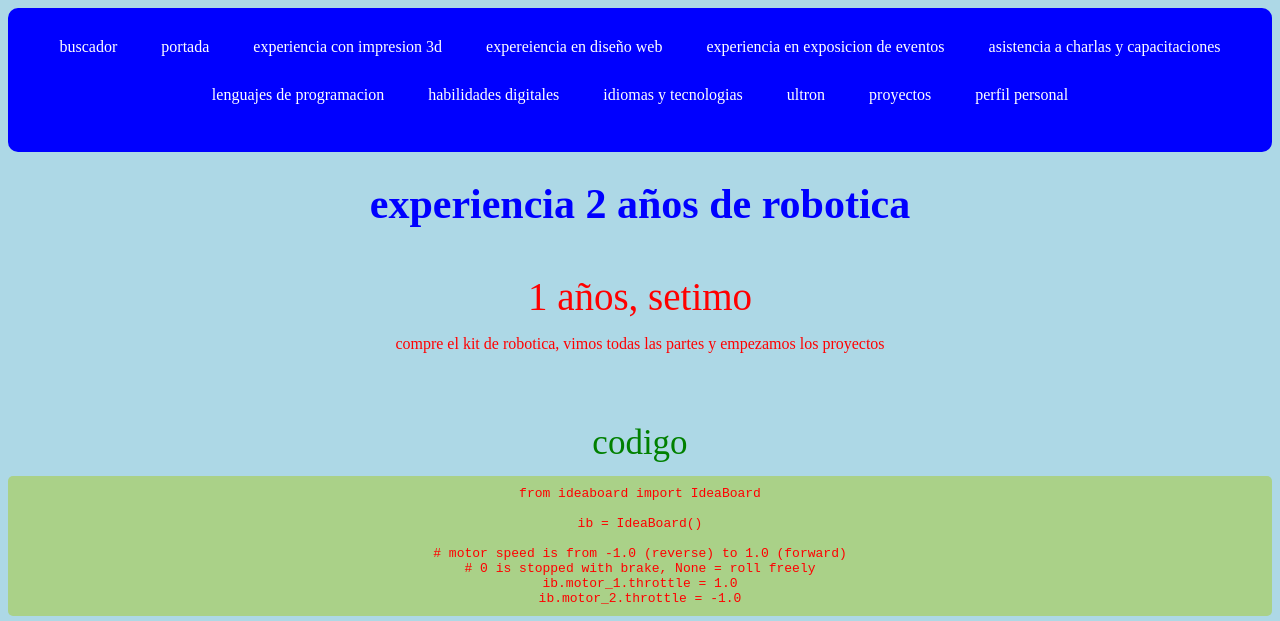
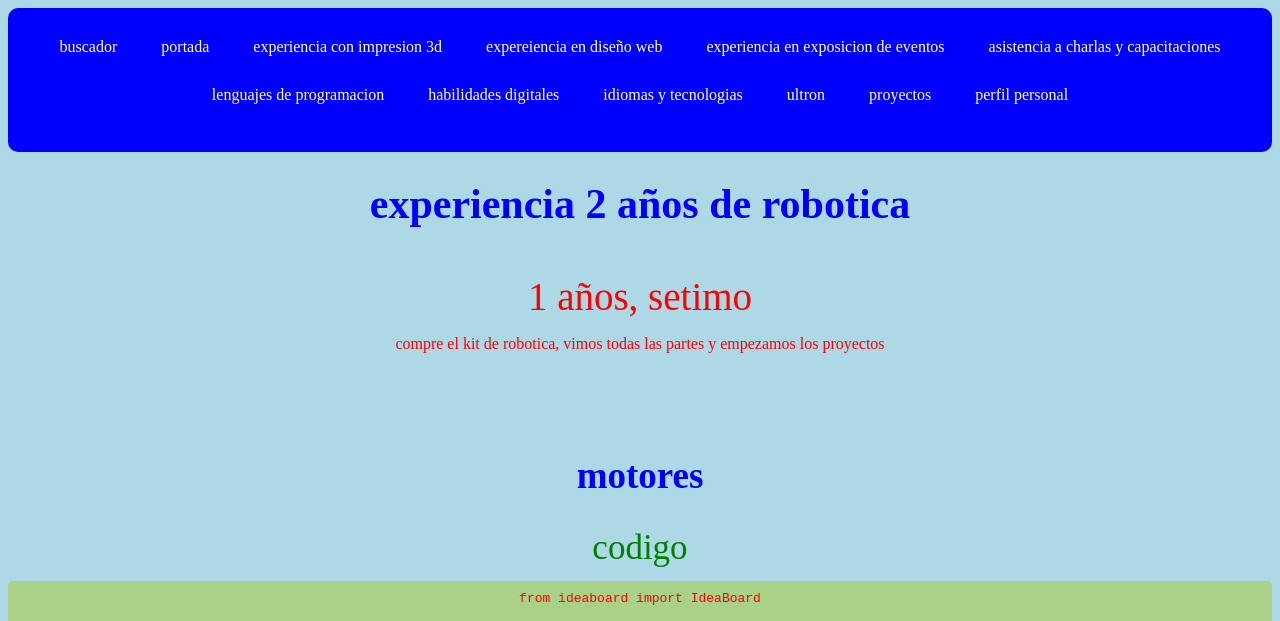
Before and after one commit to crisleonchaves-art/practica6mayo, a plain HTML site: page segundapagina.html in a window 1280 px wide. Shown: the top 621 px of the page. Drawn offline with Linux system fonts and the light colour scheme.

Commit message:
Update segundapagina.html

```diff
--- a/segundapagina.html
+++ b/segundapagina.html
@@ -29,6 +29,7 @@
 </br>
 </br>
 </br>
+  <h2>motores</h2>
   <p2>codigo</p2>
 </br>
 <p style="font-family: monospace; white-space: pre; background-color: #aad188; padding: 10px; border-radius: 5px;">from ideaboard import IdeaBoard
```
